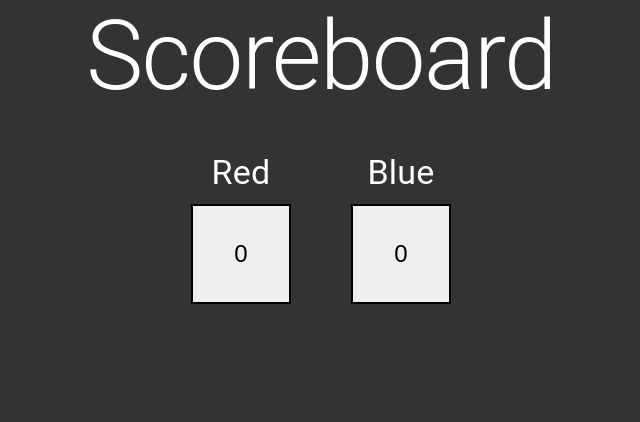
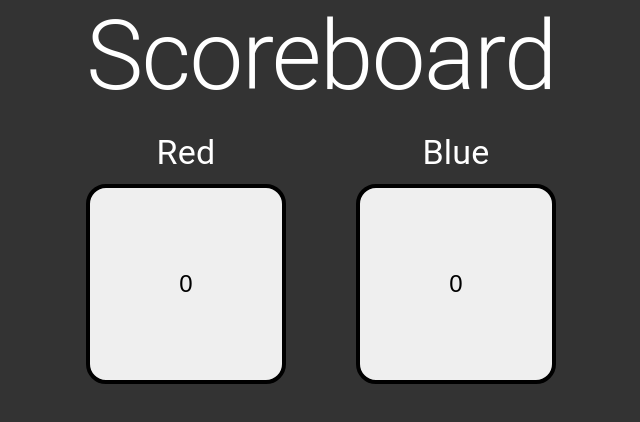
Before and after one commit to whuang214/VolleyScore, a React (Vite) app: page / in a window 1280 px wide. Shown: the top 422 px of the page, without its empty margins (319-959 px from the left). Built offline with nearby package versions, Linux system fonts and the light colour scheme.

Commit message:
i am so hungry commit

```diff
--- a/src/pages/App.tsx
+++ b/src/pages/App.tsx
@@ -32,7 +32,7 @@ export default function App() {
   };
 
   return (
-    <>
+    <div className="score-container">
       <Typography variant="h1">Scoreboard</Typography>
       <div className="button-container">
         <div className="score-container">
@@ -48,6 +48,6 @@ export default function App() {
           </button>
         </div>
       </div>
-    </>
+    </div>
   );
 }
--- a/src/styles/App.css
+++ b/src/styles/App.css
@@ -18,6 +18,7 @@ body {
   align-items: center;
   justify-content: center;
   margin: 20px;
+  gap: 50px;
 }
 
 .score-container {
@@ -25,13 +26,13 @@ body {
   flex-direction: column;
   align-items: center;
   justify-content: center;
-  margin: 20px;
 }
 
 .score-button {
-  width: 100px;
-  height: 100px;
-  border: 2px solid #000;
+  width: 200px;
+  height: 200px;
+  border: 4px solid #000;
+  border-radius: 20px;
   font-size: 24px;
   display: flex;
   justify-content: center;
```
